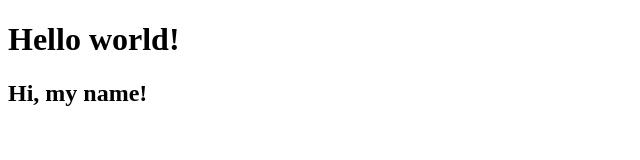
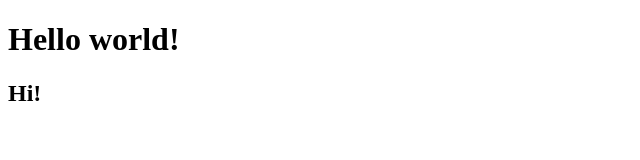
Before and after one commit to olegonuk/test_git, a plain HTML site: page index.html in a window 1280 px wide. Shown: the whole page, without its empty margins (0-640 px from the left). Drawn offline with Linux system fonts and the light colour scheme.

Commit message:
index.html mod

```diff
--- a/index.html
+++ b/index.html
@@ -9,7 +9,7 @@
 
 <body>
    <h1>Hello world!</h1>
-   <h2>Hi, my name!</h2>
+   <h2>Hi!</h2>
 </body>
 
 </html>
```
